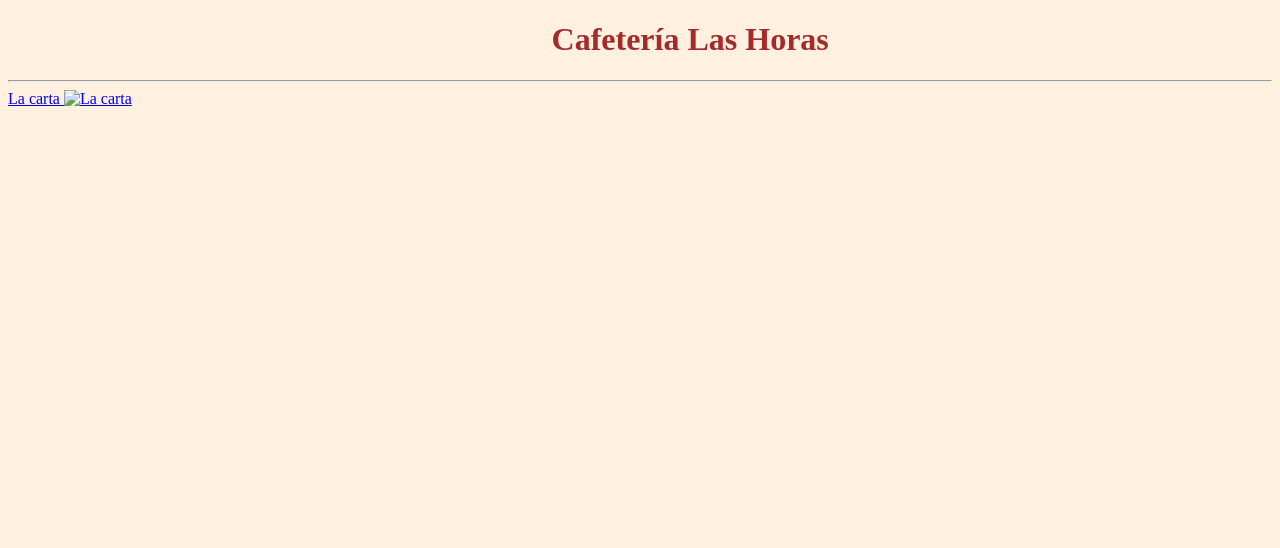
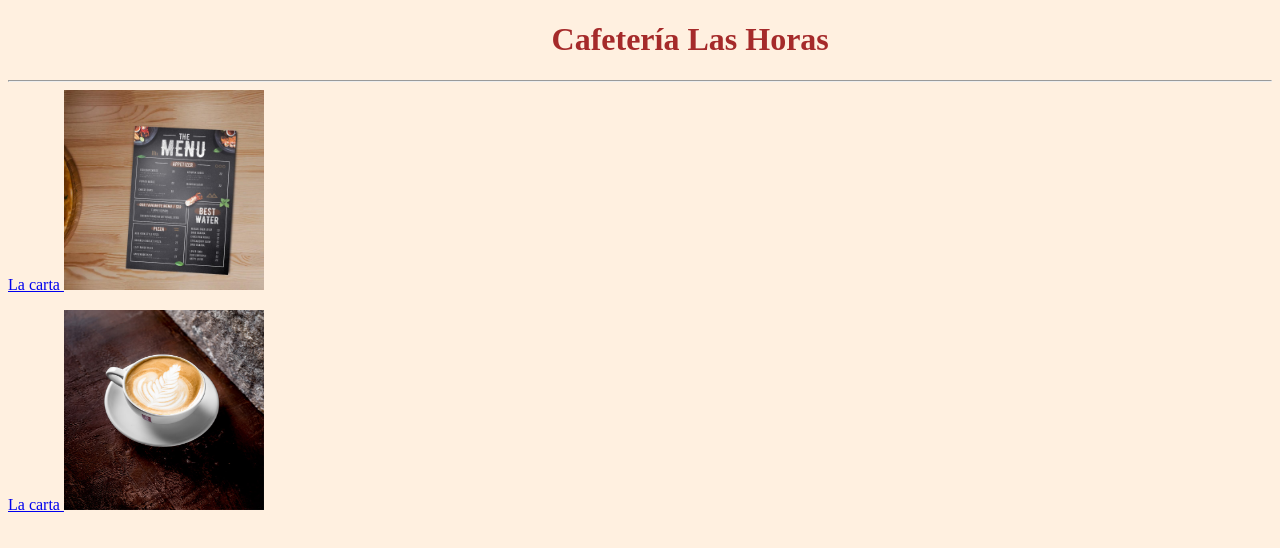
Before and after one commit to IsaCatala/Practica-4.2, a plain HTML site: page index.html in a window 1280 px wide. Shown: the top 548 px of the page. Drawn offline with Linux system fonts and the light colour scheme.

Commit message:
dos imagenes

```diff
--- a/index.html
+++ b/index.html
@@ -16,11 +16,13 @@
 
 <a href="lacarta.html">
     La carta
-   <img src="img/A4-2.jpg" alt="La carta">
-    </a>
+   <img src="img/A4-2.jpg" alt="La carta" height="200px">
+</a>
 
-
-
+<p class="centrado"> <a href="elcafe.html">
+    La carta
+   <img src="img/accueil-cappuccino-606x717.jpg" alt="La carta" height="200px" width="200px">
+</a> </p>
 
 
 
```
Also changed, not shown: img/A4-2.jpg (added), img/accueil-cappuccino-606x717.jpg (added).
